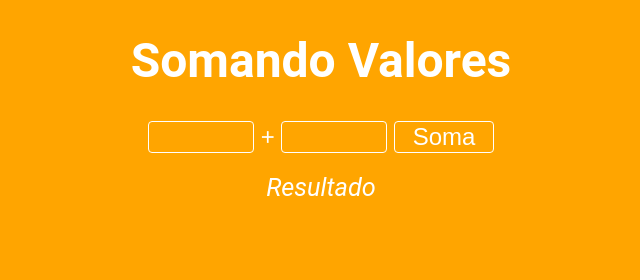
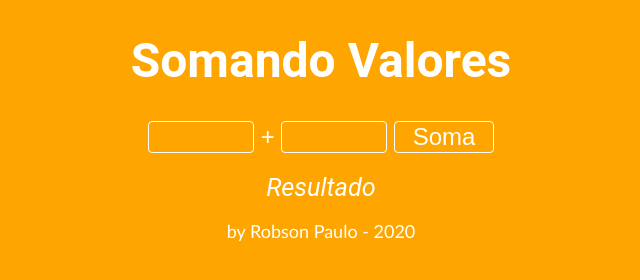
Before and after one commit to rabisquim/somando_valores, a plain HTML site: page index.html in a window 1280 px wide. Shown: the whole page, without its empty margins (319-959 px from the left). Drawn offline with Linux system fonts and the light colour scheme.

Commit message:
Inserção de assinatura no site

```diff
--- a/index.html
+++ b/index.html
@@ -14,5 +14,6 @@
     <div id="res">Resultado</div>
 
 <script src="scripts.js"></script>
+<p>by Robson Paulo - 2020</p>
 </body>
 </html>
--- a/style.css
+++ b/style.css
@@ -43,3 +43,8 @@ h1 {
     color: white;
 
 }
+
+p{
+    font-family: 'Trebuchet MS', 'Lucida Sans Unicode', 'Lucida Grande', 'Lucida Sans', Arial, sans-serif;
+    font-size: large;
+}
```
